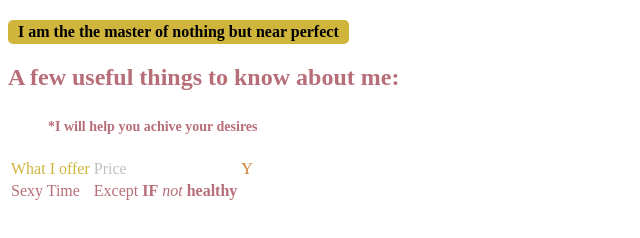
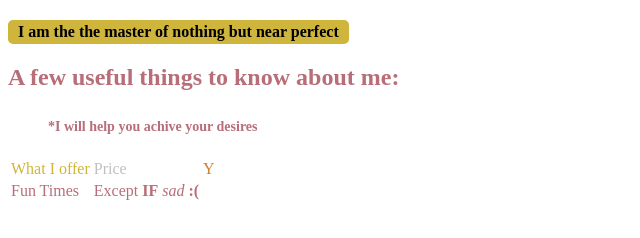
Before and after one commit to StupidOTech/StupidOTech.github.io, a plain HTML site: page index.html in a window 1280 px wide. Shown: the part 46-284 px from the top of the page, without its empty margins (0-640 px from the left). Drawn offline with Linux system fonts and the light colour scheme.

Commit message:
Updating some text

```diff
--- a/index.html
+++ b/index.html
@@ -21,8 +21,8 @@
 </thead>
 <tbody>
 <tr>
-<td style="color: #b76e79;">Sexy Time</td>
-<td style="color: #b76e79;">Except <strong>IF</strong> <em>not</em> <strong>healthy</strong></td>
+<td style="color: #b76e79;">Fun Times</td>
+<td style="color: #b76e79;">Except <strong>IF</strong> <em>sad</em> <strong>:(</strong></td>
 
 </body>
 
```
